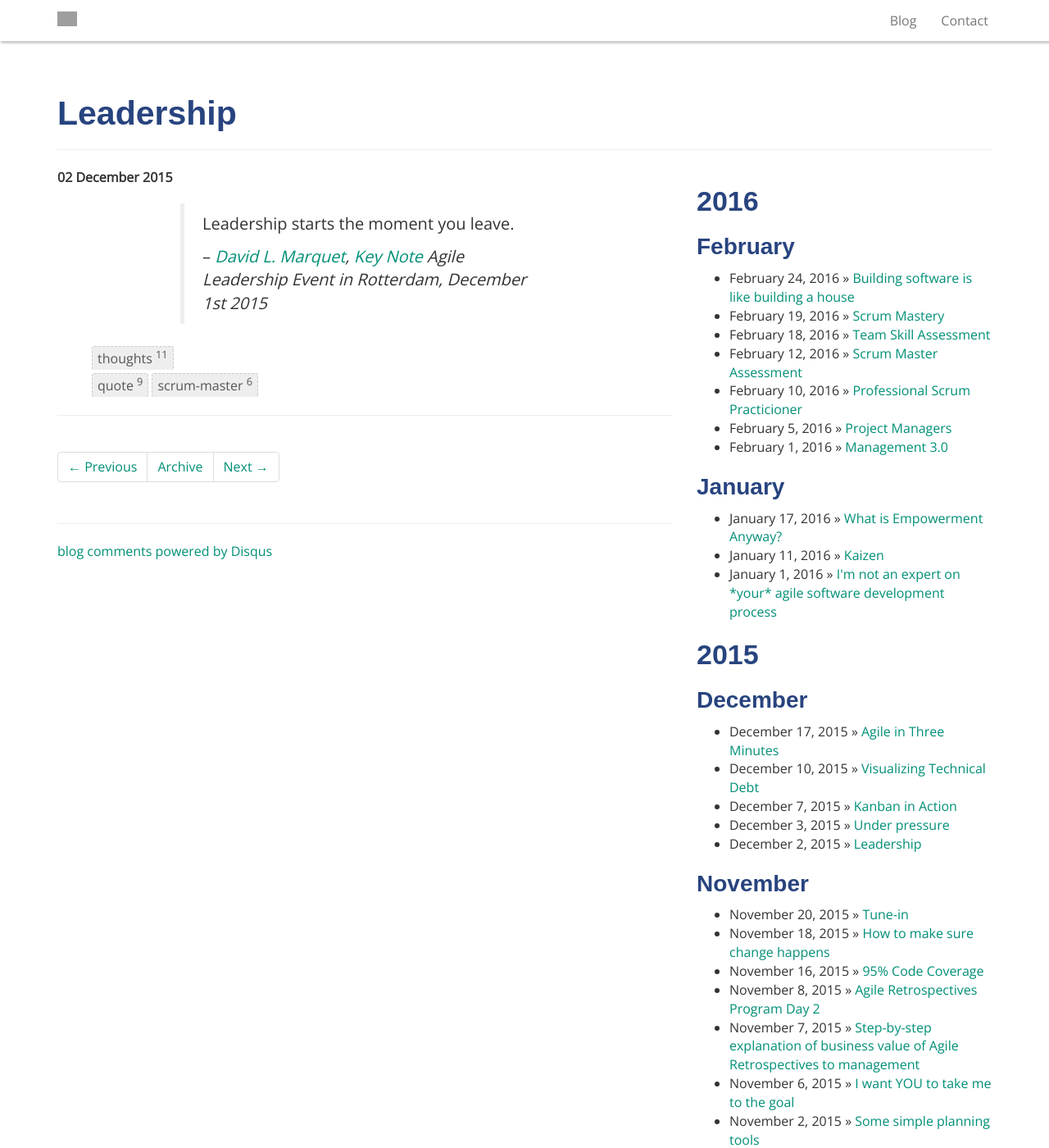
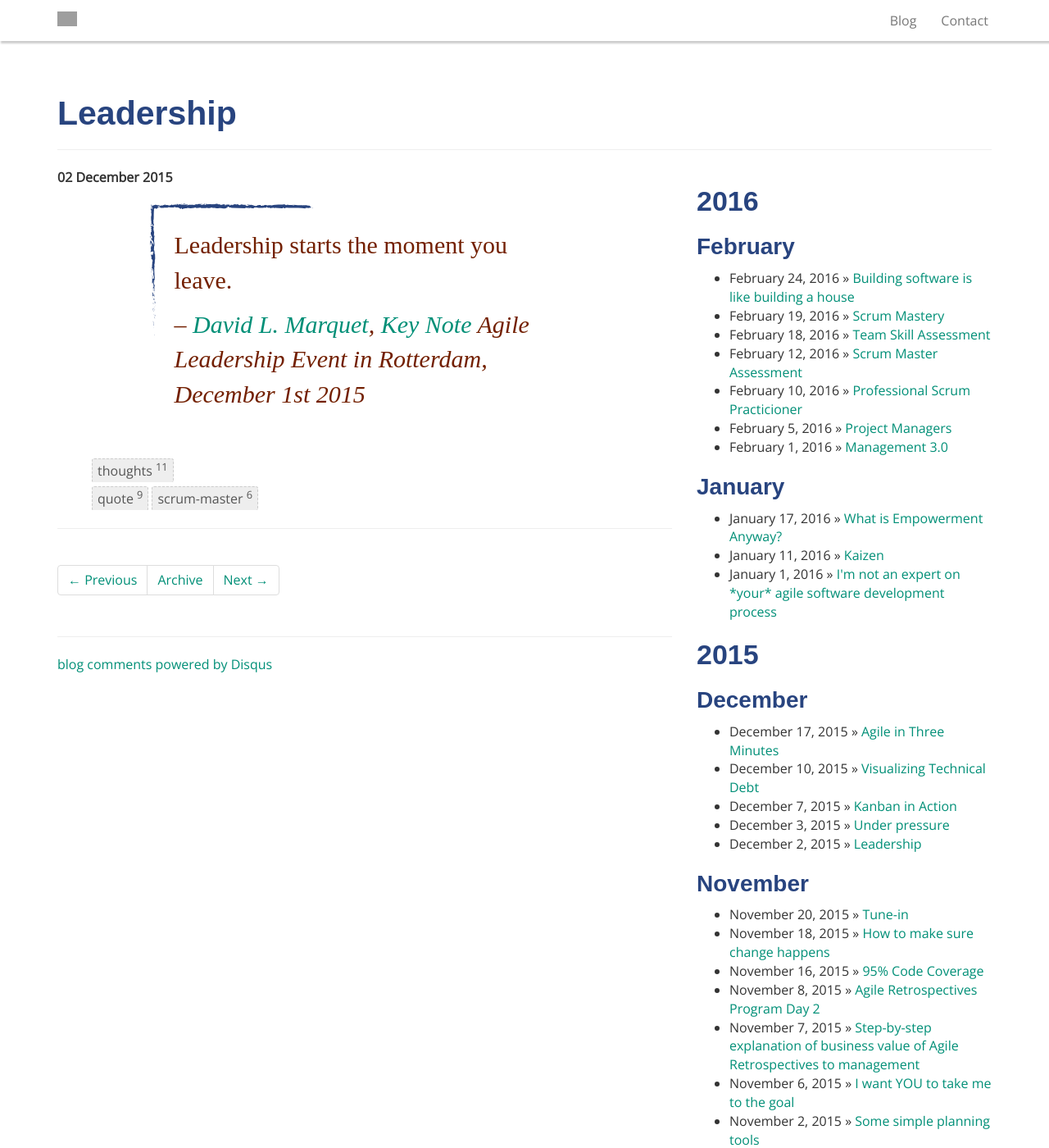
Before and after one commit to serraict/serraict.github.io, a Jekyll site: the page built from _posts/thoughts/2015-12-02-leadership.md, in a window 1280 px wide and 1400 px high. Shown: the whole window at 82% size. Built offline with Jekyll 4.4.1, drawn with Linux system fonts in a browser that asks for light colours; nearby versions of some CDN libraries; some web fonts are replaced; comment, search, counter and statistics services are not loaded; grey boxes are pictures that could not be loaded.

Commit message:
Edit quote style

```diff
--- a/_includes/themes/bootstrap/default.html
+++ b/_includes/themes/bootstrap/default.html
@@ -11,7 +11,7 @@
     <link href="{{ site_url }}/assets/themes/bootstrap/resources/bootstrap/css/bootstrap.min.css" rel="stylesheet">
     <link href="https://maxcdn.bootstrapcdn.com/font-awesome/4.5.0/css/font-awesome.min.css" rel="stylesheet">
     <link href="{{ site_url }}/assets/themes/bootstrap/css/style.css" rel="stylesheet">
-    <link href='https://fonts.googleapis.com/css?family=Open+Sans' rel='stylesheet' type='text/css'>
+    <link href='https://fonts.googleapis.com/css?family=Annie+Use+Your+Telescope|Open+Sans' rel='stylesheet' type='text/css'>
     <!--[if lt IE 9]>
       <script src="{{ ASSET_PATH }}/resources/respond/Respond.min.js"></script>
     <![endif]-->
--- a/assets/themes/bootstrap/css/style.css
+++ b/assets/themes/bootstrap/css/style.css
@@ -225,8 +225,24 @@ small {
 }
 
 blockquote {
-  margin-right: 20%;
-  margin-left: 20%;
+  margin-right: 15%;
+  margin-left: 15%;
+
+  padding: 30px;
+
+  font-family: 'Annie Use Your Telescope', cursive;
+  color: #732000;
+  font-size: 30px;
+  border: none;
+
+  background-image: url(/assets/img/openquote.svg);
+  background-position: top left;
+  background-repeat: no-repeat;
+}
+
+blockquote footer {
+  color: #28447f;
+
 }
 
 footer.page-footer {
```
Also changed, not shown: index.md (+2 -3 lines), assets/img/closequote.svg (added), assets/img/openquote.svg (added), assets/img/quote.png (added), 1 other file.
